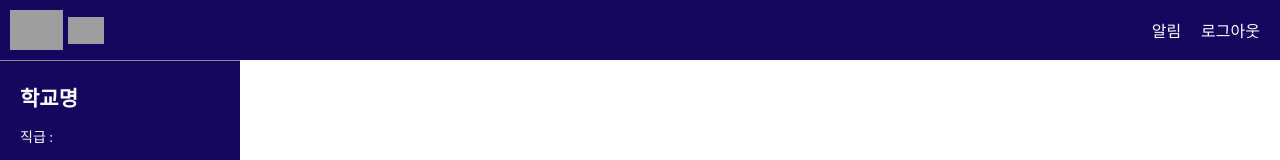
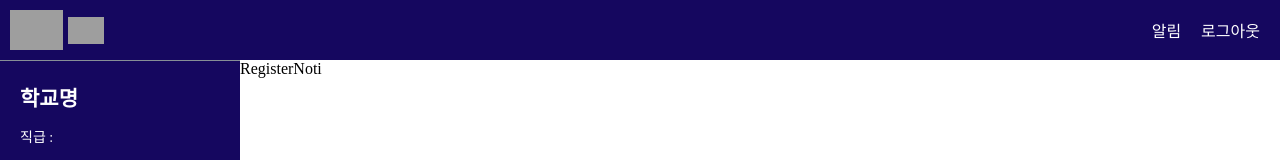
Before and after one commit to hkh0904/Every-School, a React (Create React App) app in the folder web/: page /docs/register-noti in a window 1280 px wide. Shown: the top 160 px of the page. Built offline with nearby package versions, Linux system fonts and the light colour scheme; grey boxes are pictures that could not be loaded; a web font is replaced by a local one.

Commit message:
fix: outlet  화면에 안나오던 오류 수정 Closes S09P31C108-156

```diff
--- a/web/src/App.js
+++ b/web/src/App.js
@@ -1,12 +1,12 @@
 import './App.css';
 import NavBar from './component/NavBar/NavBar';
-import MainPage from './pages/MainPage/MainPage';
+import RouteLink from './routes/route';
 
 function App() {
   return (
     <div className='App'>
       <NavBar />
-      <MainPage/>
+      <RouteLink/>
     </div>
   )
 }
--- a/web/src/pages/MainPage/MainPage.module.css
+++ b/web/src/pages/MainPage/MainPage.module.css
@@ -1,6 +1,5 @@
 .MainPage {
   display: flex;
-  color: white;
 }
 
 
@@ -9,6 +8,7 @@
   background-color: #15075F;
   min-height: calc(100vh - 60px);
   border-top: 0.5px solid #868E96;
+  color: white;
 }
 
 .teacherInfo {
--- a/web/src/pages/Notification/RegisterNoti.jsx
+++ b/web/src/pages/Notification/RegisterNoti.jsx
@@ -1,9 +1,9 @@
-function RegisterNoti(){
-  return(
-    <div>
-      <p>아니왜안뜨냐니까아아아가</p>
-    </div>
-  );
+import React from 'react'
+
+const RegisterNoti = () => {
+  return (
+    <div>RegisterNoti</div>
+  )
 }
 
 export default RegisterNoti
```
